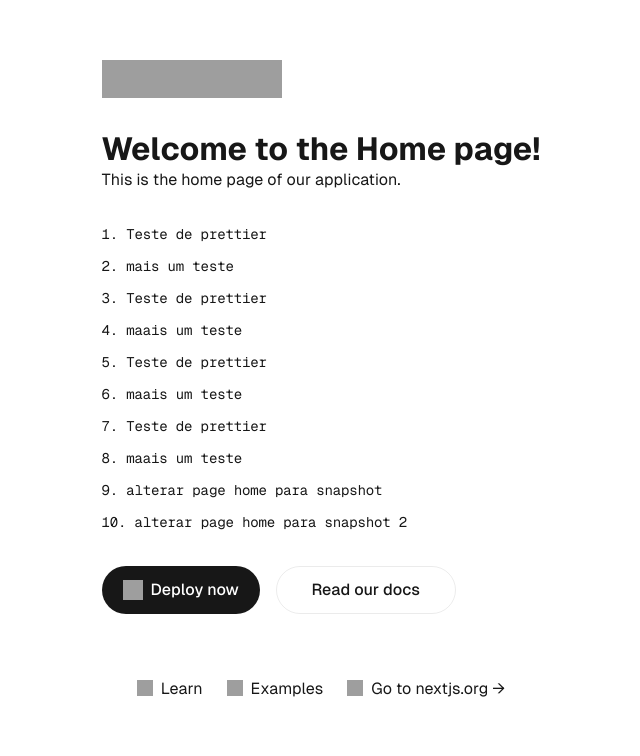
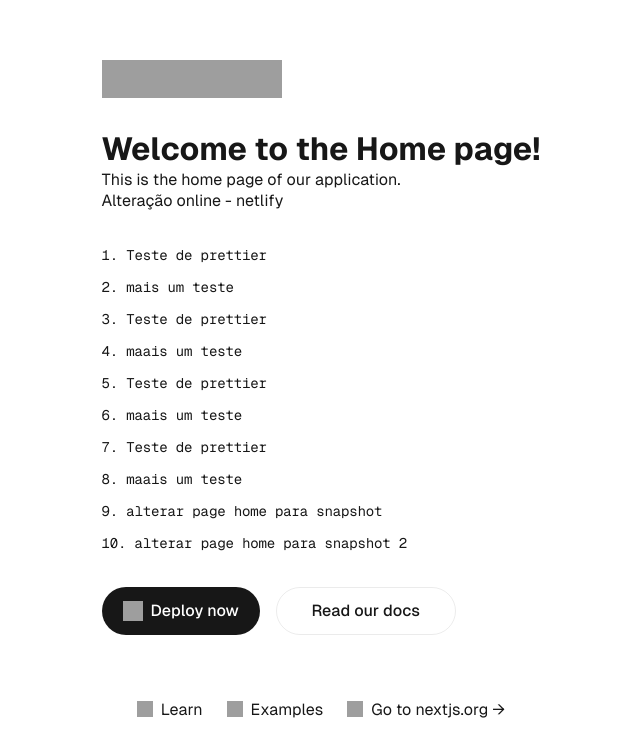
Before and after one commit to ines006/aulap3, a Next.js app in the folder tdw-aula-p3/: page / in a window 1280 px wide. Shown: the part 104-860 px from the top of the page, without its empty margins (319-959 px from the left). Built offline with nearby package versions, Linux system fonts and the light colour scheme; grey boxes are pictures that could not be loaded.

Commit message:
Atualizando o site com novas alterações

```diff
--- a/tdw-aula-p3/src/app/page.tsx
+++ b/tdw-aula-p3/src/app/page.tsx
@@ -23,6 +23,7 @@ export default function Home() {
         <div>
           <h1>Welcome to the Home page!</h1>
           <p>This is the home page of our application.</p>
+          <p>Alteração online - netlify</p>
         </div>
 
         <ol>
```
